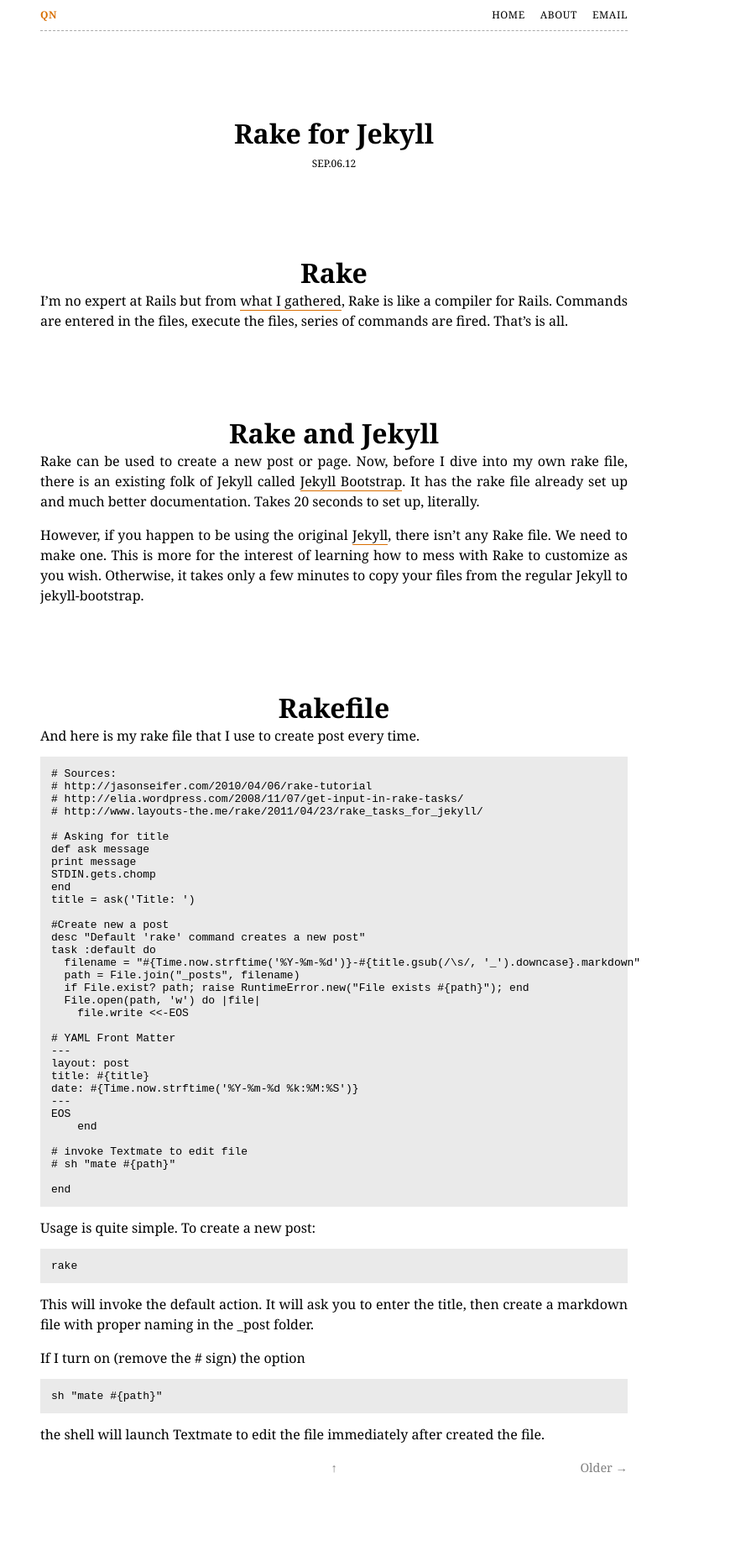
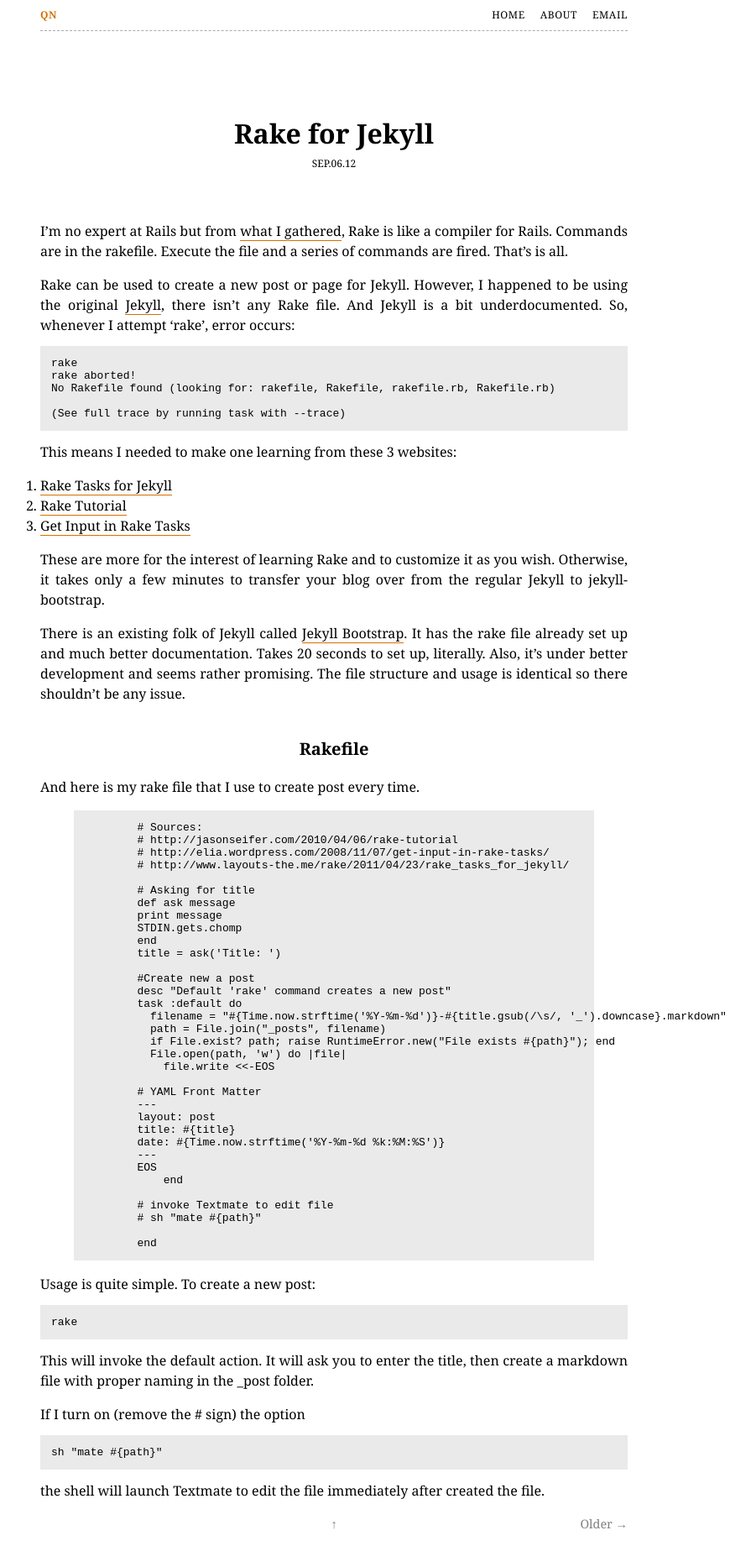
Before and after one commit to qvn/GitPages, a Jekyll site: the page built from _posts/2012-09-06-rake_for_jekyll.markdown, in a window 1280 px wide. Shown: the whole page at 84% size, without its empty margins (282-1177 px from the left). Built offline with Jekyll 4.4.1, drawn with Linux system fonts in a browser that asks for light colours; nearby versions of some CDN libraries; Markdown is read by kramdown in place of the engine named in the settings; before the commit the page ends 1774 px from its top, so only the background shows below that.

Commit message:
Updated post

```diff
--- a/_posts/2012-09-06-rake_for_jekyll.markdown
+++ b/_posts/2012-09-06-rake_for_jekyll.markdown
@@ -4,17 +4,30 @@
 date: 2012-09-06 22:47:07
 ---
 
-## Rake
-I'm no expert at Rails but from [what I gathered](http://jasonseifer.com/2010/04/06/rake-tutorial), Rake is like a compiler for Rails. Commands are entered in the files, execute the files, series of commands are fired. That's is all.
+I'm no expert at Rails but from [what I gathered](http://jasonseifer.com/2010/04/06/rake-tutorial), Rake is like a compiler for Rails. Commands are in the rakefile. Execute the file and a series of commands are fired. That's is all.
 
-## Rake and Jekyll
-Rake can be used to create a new post or page. Now, before I dive into my own rake file, there is an existing folk of Jekyll called [Jekyll Bootstrap](http://jekyllbootstrap.com/). It has the rake file already set up and much better documentation. Takes 20 seconds to set up, literally.
+Rake can be used to create a new post or page for Jekyll. However, I happened to be using the original [Jekyll](https://github.com/mojombo/jekyll), there isn't any Rake file. And Jekyll is a bit underdocumented. So, whenever I attempt 'rake', error occurs:
 
-However, if you happen to be using the original [Jekyll](https://github.com/mojombo/jekyll), there isn't any Rake file. We need to make one. This is more for the interest of learning how to mess with Rake to customize as you wish. Otherwise, it takes only a few minutes to copy your files from the regular Jekyll to jekyll-bootstrap.
+	rake
+	rake aborted!
+	No Rakefile found (looking for: rakefile, Rakefile, rakefile.rb, Rakefile.rb)
 
-## Rakefile
+	(See full trace by running task with --trace)
+
+This means I needed to make one learning from these 3 websites:
+
+1. [Rake Tasks for Jekyll](http://www.layouts-the.me/rake/2011/04/23/rake_tasks_for_jekyll/)
+2. [Rake Tutorial](http://jasonseifer.com/2010/04/06/rake-tutorial)
+3. [Get Input in Rake Tasks](http://elia.wordpress.com/2008/11/07/get-input-in-rake-tasks/)
+
+These are more for the interest of learning Rake and to customize it as you wish. Otherwise, it takes only a few minutes to transfer your blog over from the regular Jekyll to jekyll-bootstrap.
+
+There is an existing folk of Jekyll called [Jekyll Bootstrap](http://jekyllbootstrap.com/). It has the rake file already set up and much better documentation. Takes 20 seconds to set up, literally. Also, it's under better development and seems rather promising. The file structure and usage is identical so there shouldn't be any issue.
+
+### Rakefile
 And here is my rake file that I use to create post every time.
 
+{% highlight ruby %}
 	# Sources:
 	# http://jasonseifer.com/2010/04/06/rake-tutorial
 	# http://elia.wordpress.com/2008/11/07/get-input-in-rake-tasks/
@@ -49,6 +62,7 @@
 	# sh "mate #{path}"
 
 	end
+{% endhighlight %}
 
 Usage is quite simple. To create a new post:
 
```
